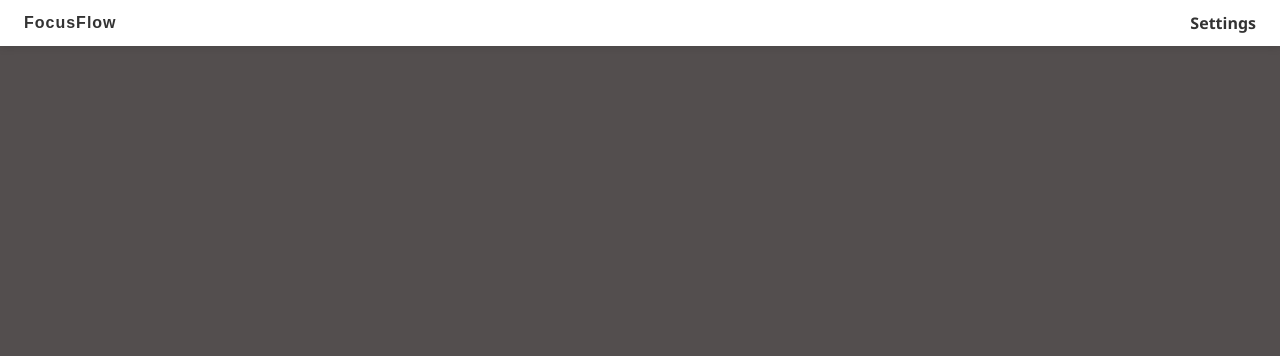
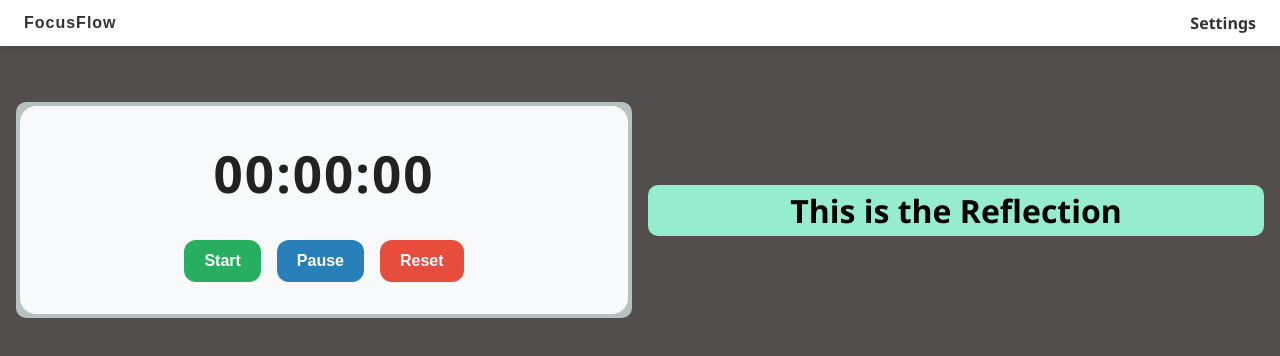
Before and after one commit to Muelvzz/FocusFlow, a React (Vite) app in the folder frontend/: page / in a window 1280 px wide. Shown: the top 356 px of the page. Built offline with nearby package versions, Linux system fonts and the light colour scheme.

Commit message:
add timer styles and functions

```diff
--- a/frontend/src/App.jsx
+++ b/frontend/src/App.jsx
@@ -1,11 +1,13 @@
 import { useState } from 'react'
 import './sections-css/App.css'
 import Header from './sections/Header'
+import MainDashboard from './sections/MainDashboard'
 
 function App() {
   return (
     <>
       <Header/>
+      <MainDashboard/>
     </>
   )
 }
--- /dev/null
+++ b/frontend/src/sections-css/main-dashboard.css
@@ -0,0 +1,24 @@
+.main-container {
+    display: flex;
+    gap: 1rem;
+    justify-content: center;
+    align-items: center;
+    margin-top: 2.5rem;
+    padding: 1rem;
+}
+
+.left-panel {
+    width: 100%;
+    text-align: center;
+    background-color: rgb(182, 194, 194);
+    border-radius: 10px;
+    padding: 0.25rem;
+}
+
+.right-panel {
+    width: 100%;
+    text-align: center;
+    background-color: rgb(149, 236, 207);
+    padding: 0.25rem;
+    border-radius: 10px;
+}
--- /dev/null
+++ b/frontend/src/sections-css/timer.css
@@ -0,0 +1,77 @@
+.timer-container {
+    display: flex;
+    flex-direction: column;
+    align-items: center;
+    justify-content: center;
+    background: #f8f9fb;
+    border-radius: 1rem;
+    padding: 2rem 1.5rem;
+}
+
+.timer-container:hover {
+    transform: translateY(-2px);
+    box-shadow: 0 6px 20px rgba(0, 0, 0, 0.15);
+}
+
+.timer-display h1 {
+    font-size: clamp(2.5rem, 4vw, 4rem);
+    font-weight: 700;
+    color: #222;
+    letter-spacing: 2px;
+    margin: 0;
+}
+
+.timer-buttons {
+    margin-top: 2rem;
+    display: flex;
+    gap: 1rem;
+}
+
+.timer-buttons > button {
+    border: none;
+    border-radius: 0.75rem;
+    padding: 0.75rem 1.25rem;
+    font-weight: 600;
+    color: #fff;
+    cursor: pointer;
+    transition: all 0.2s ease;
+    font-size: 1rem;
+}
+
+.start {
+    background-color: #27ae60;
+}
+.start:hover {
+    background-color: #1f8f4d;
+}
+.start:active {
+    background-color: #196c3a;
+}
+
+.pause {
+    background-color: #2980b9;
+}
+.pause:hover {
+    background-color: #226b9d;
+}
+.pause:active {
+    background-color: #1b5780;
+}
+
+.reset {
+    background-color: #e74c3c;
+}
+.reset:hover {
+    background-color: #c0392b;
+}
+.reset:active {
+    background-color: #a93226;
+}
+
+@keyframes pulse {
+    0%, 100% { opacity: 1; }
+    50% { opacity: 0.85; }
+}
+.timer-display h1.running {
+    animation: pulse 1s ease-in-out infinite;
+}
--- a/frontend/src/sections/MainDashboard.jsx
+++ b/frontend/src/sections/MainDashboard.jsx
@@ -0,0 +1,18 @@
+import Timer from './Timer'
+import Reflection from './Reflection'
+import '../sections-css/main-dashboard.css'
+
+export default function MainDashboard() {
+    return (
+        <>
+            <div className="main-container">
+                <div className="left-panel">
+                    <Timer/>
+                </div>
+                <div className="right-panel">
+                    <Reflection/>
+                </div>
+            </div>
+        </>
+    )
+}
--- /dev/null
+++ b/frontend/src/sections/Reflection.jsx
@@ -0,0 +1,7 @@
+export default function Reflection() {
+    return (
+        <>
+            <h1>This is the Reflection</h1>
+        </>
+    )
+}
--- /dev/null
+++ b/frontend/src/sections/Timer.jsx
@@ -0,0 +1,39 @@
+import '../sections-css/timer.css'
+import { useState, useEffect, useRef } from 'react'
+
+export default function Timer() {
+
+    const [timer, setTimer] = useState(0)
+    const [isRunning, setIsRunning] = useState(false)
+
+    const interval = useRef(null)
+
+    useEffect(() => {
+        clearInterval(interval.current)
+        if (isRunning) {
+            interval.current = setInterval(() => {
+                setTimer(prev => prev + 1)
+            }, 1000)
+        }
+        return () => clearInterval(interval.current)
+    }, [isRunning])
+
+    return (
+        <>
+            <div className="timer-container">
+                <div className="timer-display">
+                    <h1>
+                        {String(Math.floor(timer / 3600)).padStart(2, '0')}:
+                        {String(Math.floor((timer % 3600) / 60)).padStart(2, '0')}:
+                        {String(timer % 60).padStart(2, '0')}
+                    </h1>
+                </div>
+                <div className="timer-buttons">
+                    <button className="start" onClick={() => setIsRunning(true)}>Start</button>
+                    <button className="pause" onClick={() => setIsRunning(false)}>Pause</button>
+                    <button className="reset" onClick={() => setTimer(0)}>Reset</button>
+                </div>
+            </div>
+        </>
+    )
+}
```
Also changed, not shown: frontend/src/sections-css/reflection.css (added).
